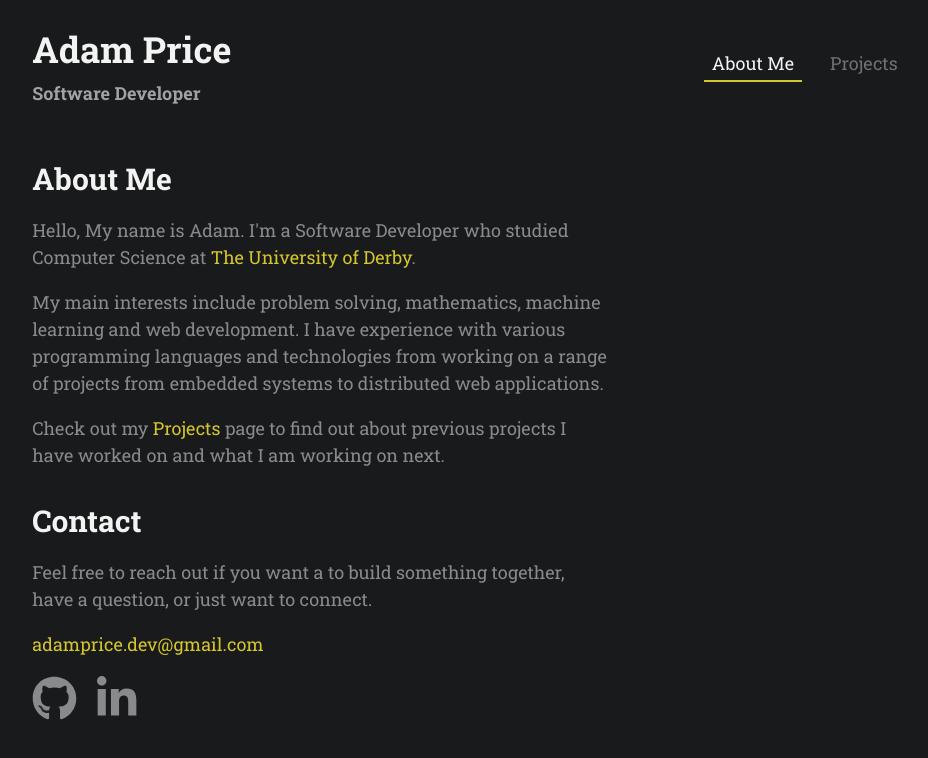
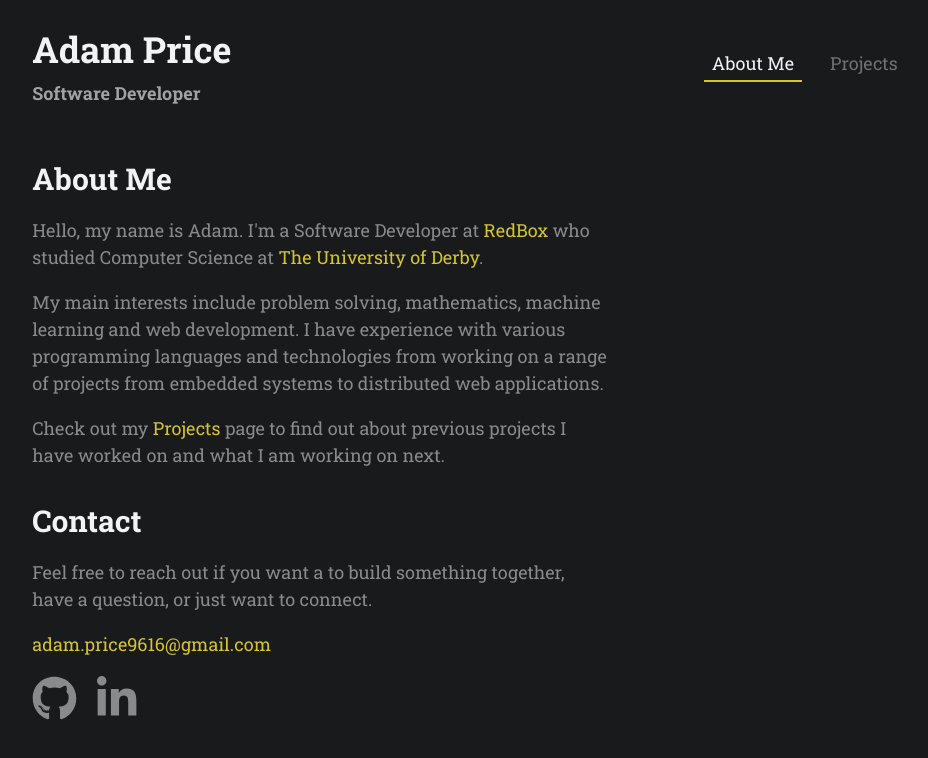
Before and after one commit to AdamGPrice/Portfolio, a React (Create React App) app: page / in a window 1280 px wide. Shown: the top 758 px of the page, without its empty margins (171-1099 px from the left). Built offline with nearby package versions, Linux system fonts and the light colour scheme.

Commit message:
Added RedBox

```diff
--- a/src/About/About.js
+++ b/src/About/About.js
@@ -10,7 +10,8 @@ const About = () => {
     <div className="row">
       <div className="col s12 m8">
         <h2>About Me</h2>
-        <p>Hello, My name is Adam. I'm a Software Developer who studied Computer Science
+        <p>Hello, my name is Adam. I'm a Software Developer
+          at <a href="https://www.redboxvoice.com/" target="_blank" rel="noreferrer">RedBox</a> who studied Computer Science
           at <a href="https://www.derby.ac.uk/" target="_blank" rel="noreferrer">The University of Derby</a>.
           </p>
         <p>
@@ -26,7 +27,7 @@ const About = () => {
         <p>
           Feel free to reach out if you want a to build something together, have a question, or just want to connect.
         </p>
-        <p><a href="mailto:adamprice.dev@gmail.com" rel="noreferrer">adamprice.dev@gmail.com</a></p>
+        <p><a href="mailto:adam.price9616@gmail.com" rel="noreferrer">adam.price9616@gmail.com</a></p>
         <p>
           <a
             href="https://github.com/AdamGPrice"
```
Also changed, not shown: 6 other files (tests, documents, lock files or other folders).
